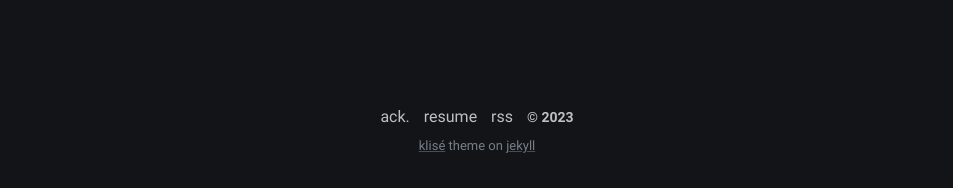
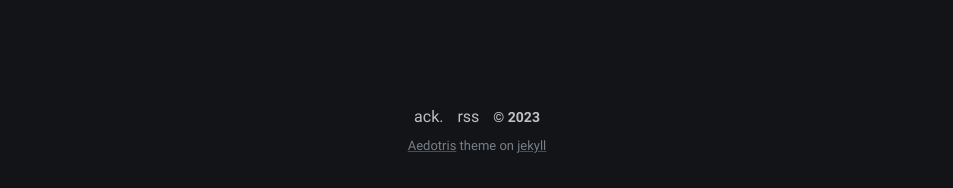
Before and after one commit to levinhkhangzz/nothing-here, a Jekyll site: the page built from index.md, in a window 1280 px wide. Shown: the part 765-953 px from the top of the page, without its empty margins (163-1116 px from the left). Built offline with Jekyll 4.4.1, drawn with Linux system fonts in a browser that asks for light colours.

Commit message:
Update footer.html

```diff
--- a/_includes/footer.html
+++ b/_includes/footer.html
@@ -1,15 +1,13 @@
 <footer class="footer">
   <a class="footer_item" href="/thanks">ack.</a>
-  <a class="footer_item" href="javascript::void(0)">resume</a>
   <a class="footer_item" href="/feed.xml">rss</a>
   <span class="footer_item">&copy; {{ site.time | date: "%Y" }}</span>
   <small class="footer_copyright">
-    <!-- Klisé Theme: https://github.com/piharpi/jekyll-klise -->
     <a
-      href="https://github.com/piharpi/jekyll-klise"
+      href="https://github.com/piharpi/nothing-here"
       target="_blank"
       rel="noreferrer noopener"
-      >klisé</a
+      >Aedotris</a
     >
     theme on
     <a href="https://jekyllrb.com" target="_blank" rel="noreferrer noopener"
```
